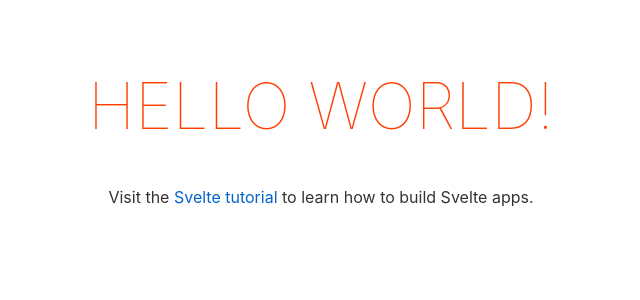
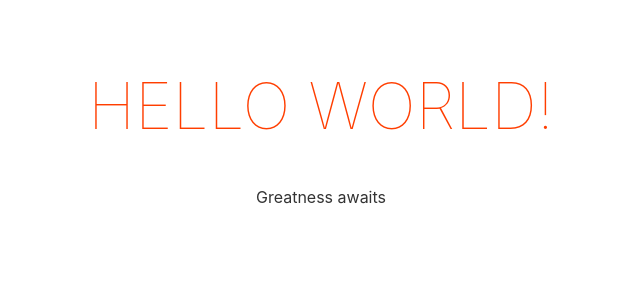
Before and after one commit to alveflo/dr-trendify-web, a Svelte app in the folder web/: page / in a window 1280 px wide. Shown: the top 300 px of the page, without its empty margins (319-959 px from the left). Built offline with nearby package versions, Linux system fonts and the light colour scheme.

Commit message:
Edit greeting message

```diff
--- a/web/public/index.html
+++ b/web/public/index.html
@@ -4,7 +4,7 @@
 	<meta charset='utf-8'>
 	<meta name='viewport' content='width=device-width,initial-scale=1'>
 
-	<title>Svelte app</title>
+	<title>trendify</title>
 
 	<link rel='icon' type='image/png' href='/favicon.png'>
 	<link rel='stylesheet' href='/global.css'>
--- a/web/src/App.svelte
+++ b/web/src/App.svelte
@@ -4,7 +4,7 @@
 
 <main>
 	<h1>Hello {name}!</h1>
-	<p>Visit the <a href="https://svelte.dev/tutorial">Svelte tutorial</a> to learn how to build Svelte apps.</p>
+	<p>Greatness awaits</p>
 </main>
 
 <style>
```
